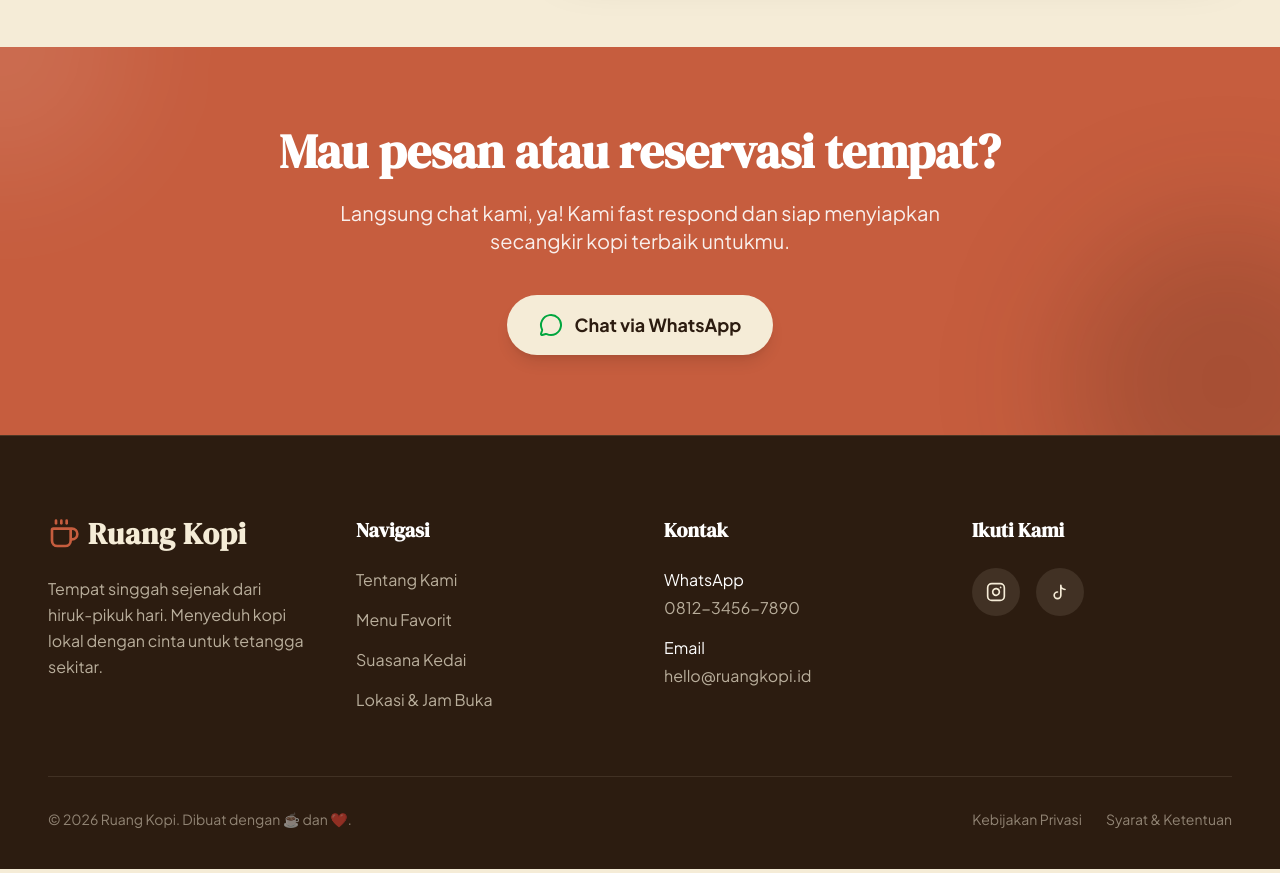
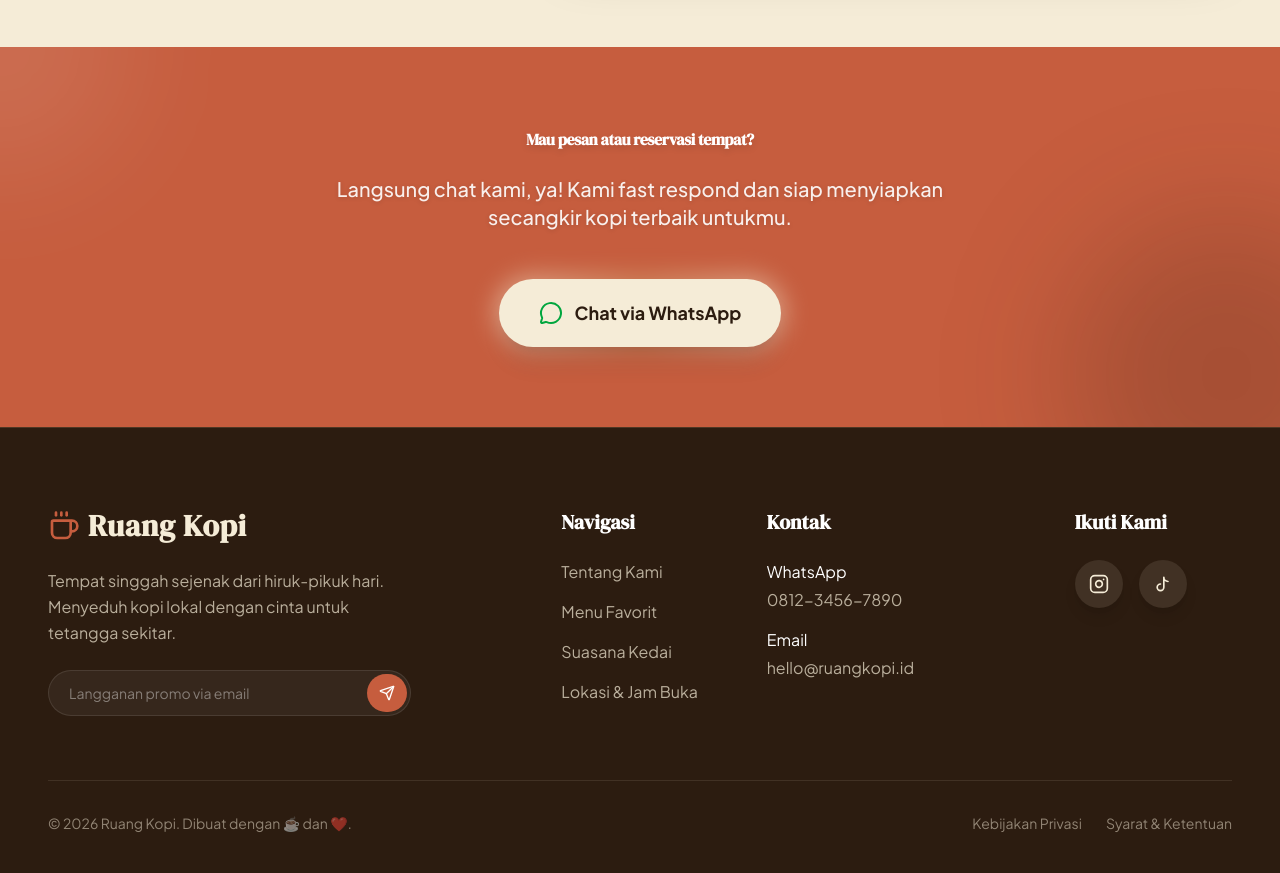
Before and after one commit to kaz-hero123/kedai-kopi-hilman, a Next.js app: page / in a window 1280 px wide. Shown: the part 4420-5293 px from the top of the page. Built offline with nearby package versions, Linux system fonts and the light colour scheme.

Commit message:
feat(sections): implement infinite testimonial marquee and newsletter footer

```diff
--- a/src/components/CtaWhatsApp.tsx
+++ b/src/components/CtaWhatsApp.tsx
@@ -14,7 +14,7 @@ export default function CtaWhatsApp() {
           initial={{ opacity: 0, y: 20 }}
           whileInView={{ opacity: 1, y: 0 }}
           viewport={{ once: true }}
-          className="font-serif text-3xl md:text-5xl text-white font-bold mb-6"
+          className="font-serif text-[var(--text-fluid-h2)] text-white font-bold mb-6 tracking-tight drop-shadow-md"
         >
           Mau pesan atau reservasi tempat?
         </motion.h2>
@@ -24,7 +24,7 @@ export default function CtaWhatsApp() {
           whileInView={{ opacity: 1, y: 0 }}
           viewport={{ once: true }}
           transition={{ delay: 0.1 }}
-          className="text-white/90 text-lg md:text-xl mb-10 max-w-2xl mx-auto"
+          className="text-white/90 text-lg md:text-xl mb-12 max-w-2xl mx-auto drop-shadow-sm font-medium"
         >
           Langsung chat kami, ya! Kami fast respond dan siap menyiapkan secangkir kopi terbaik untukmu.
         </motion.p>
@@ -34,12 +34,16 @@ export default function CtaWhatsApp() {
           whileInView={{ opacity: 1, y: 0 }}
           viewport={{ once: true }}
           transition={{ delay: 0.2 }}
+          className="relative inline-block group"
         >
+          {/* Glowing Border Animation */}
+          <div className="absolute -inset-1 rounded-full bg-gradient-to-r from-brand-cream via-brand-cinnamon to-brand-cream opacity-50 blur-md group-hover:opacity-100 transition duration-1000 group-hover:duration-200 animate-pulse"></div>
+
           <a
             href="https://wa.me/6281234567890?text=Halo%20Ruang%20Kopi!"
             target="_blank"
             rel="noopener noreferrer"
-            className="inline-flex items-center justify-center gap-3 bg-brand-cream text-brand-espresso px-8 py-4 rounded-full font-bold text-lg hover:bg-white transition-all shadow-lg hover:shadow-xl hover:-translate-y-1"
+            className="relative inline-flex items-center justify-center gap-3 bg-brand-cream text-brand-espresso px-10 py-5 rounded-full font-bold text-lg hover:bg-white transition-all shadow-xl hover:-translate-y-1"
           >
             <MessageCircle className="w-6 h-6 text-green-600" />
             <span>Chat via WhatsApp</span>
--- a/src/components/Footer.tsx
+++ b/src/components/Footer.tsx
@@ -1,5 +1,7 @@
+"use client";
+
 import Link from "next/link";
-import { Coffee, MessageCircle } from "lucide-react";
+import { Coffee, Send } from "lucide-react";
 
 export default function Footer() {
   const currentYear = new Date().getFullYear();
@@ -7,19 +9,34 @@ export default function Footer() {
   return (
     <footer className="bg-brand-espresso pt-20 pb-10 text-brand-cream border-t border-brand-cinnamon/20">
       <div className="container mx-auto px-6 md:px-12">
-        <div className="grid grid-cols-1 md:grid-cols-2 lg:grid-cols-4 gap-12 mb-16">
-          <div className="lg:col-span-1">
+        <div className="grid grid-cols-1 md:grid-cols-2 lg:grid-cols-12 gap-12 mb-16">
+          <div className="lg:col-span-4">
             <Link href="/" className="flex items-center gap-2 mb-6">
               <Coffee className="w-8 h-8 text-brand-terracotta" />
               <span className="font-serif text-3xl font-bold tracking-wide">
                 Ruang Kopi
               </span>
             </Link>
-            <p className="text-brand-cream/70 leading-relaxed max-w-sm">
+            <p className="text-brand-cream/70 leading-relaxed max-w-sm mb-6">
               Tempat singgah sejenak dari hiruk-pikuk hari. Menyeduh kopi lokal dengan cinta untuk tetangga sekitar.
             </p>
+            <form className="relative max-w-sm" onSubmit={(e) => e.preventDefault()}>
+              <input
+                type="email"
+                placeholder="Langganan promo via email"
+                className="w-full bg-white/5 border border-white/10 rounded-full py-3 pl-5 pr-12 text-sm text-white placeholder-white/40 focus:outline-none focus:border-brand-terracotta/50 transition-colors"
+              />
+              <button
+                type="submit"
+                className="absolute right-1 top-1 bottom-1 bg-brand-terracotta text-white rounded-full w-10 flex items-center justify-center hover:bg-brand-terracotta/90 transition-colors"
+                aria-label="Subscribe"
+              >
+                <Send className="w-4 h-4" />
+              </button>
+            </form>
           </div>
-          <div>
+
+          <div className="lg:col-span-2 lg:col-start-6">
             <h4 className="font-serif text-xl font-bold mb-6 text-white">Navigasi</h4>
             <ul className="space-y-4">
               <li><Link href="#tentang" className="text-brand-cream/70 hover:text-brand-terracotta transition-colors">Tentang Kami</Link></li>
@@ -28,7 +45,8 @@ export default function Footer() {
               <li><Link href="#lokasi" className="text-brand-cream/70 hover:text-brand-terracotta transition-colors">Lokasi & Jam Buka</Link></li>
             </ul>
           </div>
-          <div>
+
+          <div className="lg:col-span-3">
             <h4 className="font-serif text-xl font-bold mb-6 text-white">Kontak</h4>
             <ul className="space-y-4">
               <li className="text-brand-cream/70">
@@ -45,12 +63,13 @@ export default function Footer() {
               </li>
             </ul>
           </div>
-          <div>
+
+          <div className="lg:col-span-2">
             <h4 className="font-serif text-xl font-bold mb-6 text-white">Ikuti Kami</h4>
             <div className="flex gap-4">
               <a
                 href="#"
-                className="w-12 h-12 rounded-full bg-brand-cream/10 flex items-center justify-center hover:bg-brand-terracotta hover:text-white transition-all text-brand-cream"
+                className="w-12 h-12 rounded-full bg-brand-cream/10 flex items-center justify-center hover:bg-brand-terracotta hover:text-white transition-all text-brand-cream hover:-translate-y-1 shadow-lg"
                 aria-label="Instagram"
               >
                 <svg width="20" height="20" viewBox="0 0 24 24" fill="none" stroke="currentColor" strokeWidth="2" strokeLinecap="round" strokeLinejoin="round">
@@ -61,7 +80,7 @@ export default function Footer() {
               </a>
               <a
                 href="#"
-                className="w-12 h-12 rounded-full bg-brand-cream/10 flex items-center justify-center hover:bg-brand-terracotta hover:text-white transition-all text-brand-cream"
+                className="w-12 h-12 rounded-full bg-brand-cream/10 flex items-center justify-center hover:brand-terracotta hover:bg-brand-terracotta hover:text-white transition-all text-brand-cream hover:-translate-y-1 shadow-lg"
                 aria-label="TikTok"
               >
                 <svg width="20" height="20" viewBox="0 0 24 24" fill="none" stroke="currentColor" strokeWidth="2" strokeLinecap="round" strokeLinejoin="round">
@@ -71,11 +90,12 @@ export default function Footer() {
             </div>
           </div>
         </div>
+
         <div className="pt-8 border-t border-brand-cream/10 flex flex-col md:flex-row items-center justify-between gap-4 text-brand-cream/50 text-sm">
           <p>&copy; {currentYear} Ruang Kopi. Dibuat dengan ☕ dan ❤️.</p>
           <div className="flex gap-6">
-            <a href="#" className="hover:text-brand-cream transition-colors">Kebijakan Privasi</a>
-            <a href="#" className="hover:text-brand-cream transition-colors">Syarat & Ketentuan</a>
+            <a href="#" className="hover:text-white transition-colors">Kebijakan Privasi</a>
+            <a href="#" className="hover:text-white transition-colors">Syarat & Ketentuan</a>
           </div>
         </div>
       </div>
--- /dev/null
+++ b/src/components/Testimonials.tsx
@@ -0,0 +1,60 @@
+"use client";
+
+import { motion } from "framer-motion";
+import { Star } from "lucide-react";
+
+const testimonials = [
+  { name: "Andi S.", text: "Kopi susu gula arennya juara! Suasananya juga enak banget buat nongkrong lama-lama." },
+  { name: "Rina M.", text: "Tempat favorit buat nugas akhir pekan. Wi-Fi kencang dan baristanya ramah banget." },
+  { name: "Budi T.", text: "V60 manual brew-nya sangat pas, beans lokalnya berkualitas. Definitely will come back!" },
+  { name: "Siti F.", text: "Croissant butter dipadukan dengan latte adalah kombo terbaik di sore hari. Nyaman banget tempatnya." },
+  { name: "Fajar K.", text: "Harganya ramah di kantong mahasiswa tapi rasanya nggak kalah sama kedai kopi besar." },
+];
+
+export default function Testimonials() {
+  return (
+    <section className="py-24 bg-white relative overflow-hidden">
+      <div className="container mx-auto px-6 md:px-12 mb-12 text-center">
+        <motion.h2
+          initial={{ opacity: 0, y: 20 }}
+          whileInView={{ opacity: 1, y: 0 }}
+          viewport={{ once: true }}
+          className="font-serif text-[var(--text-fluid-h2)] text-brand-espresso font-bold mb-4 tracking-tight"
+        >
+          Kata Mereka
+        </motion.h2>
+      </div>
+
+      <div className="relative w-full flex overflow-x-hidden group">
+        <div className="absolute inset-y-0 left-0 w-32 bg-gradient-to-r from-white to-transparent z-10"></div>
+        <div className="absolute inset-y-0 right-0 w-32 bg-gradient-to-l from-white to-transparent z-10"></div>
+
+        <motion.div
+          animate={{ x: ["0%", "-50%"] }}
+          transition={{ duration: 30, ease: "linear", repeat: Infinity }}
+          className="flex whitespace-nowrap gap-6 px-6 group-hover:[animation-play-state:paused]"
+        >
+          {/* Double the array to make infinite scroll seamless */}
+          {[...testimonials, ...testimonials].map((testimonial, i) => (
+            <div
+              key={i}
+              className="w-[350px] inline-flex flex-col shrink-0 bg-brand-cream/30 p-8 rounded-3xl border border-brand-cinnamon/20 shadow-sm"
+            >
+              <div className="flex gap-1 mb-4 text-brand-terracotta">
+                {[...Array(5)].map((_, i) => (
+                  <Star key={i} className="w-5 h-5 fill-current" />
+                ))}
+              </div>
+              <p className="text-brand-espresso/80 text-lg mb-6 whitespace-normal italic">
+                "{testimonial.text}"
+              </p>
+              <div className="mt-auto font-bold text-brand-espresso">
+                — {testimonial.name}
+              </div>
+            </div>
+          ))}
+        </motion.div>
+      </div>
+    </section>
+  );
+}
```
